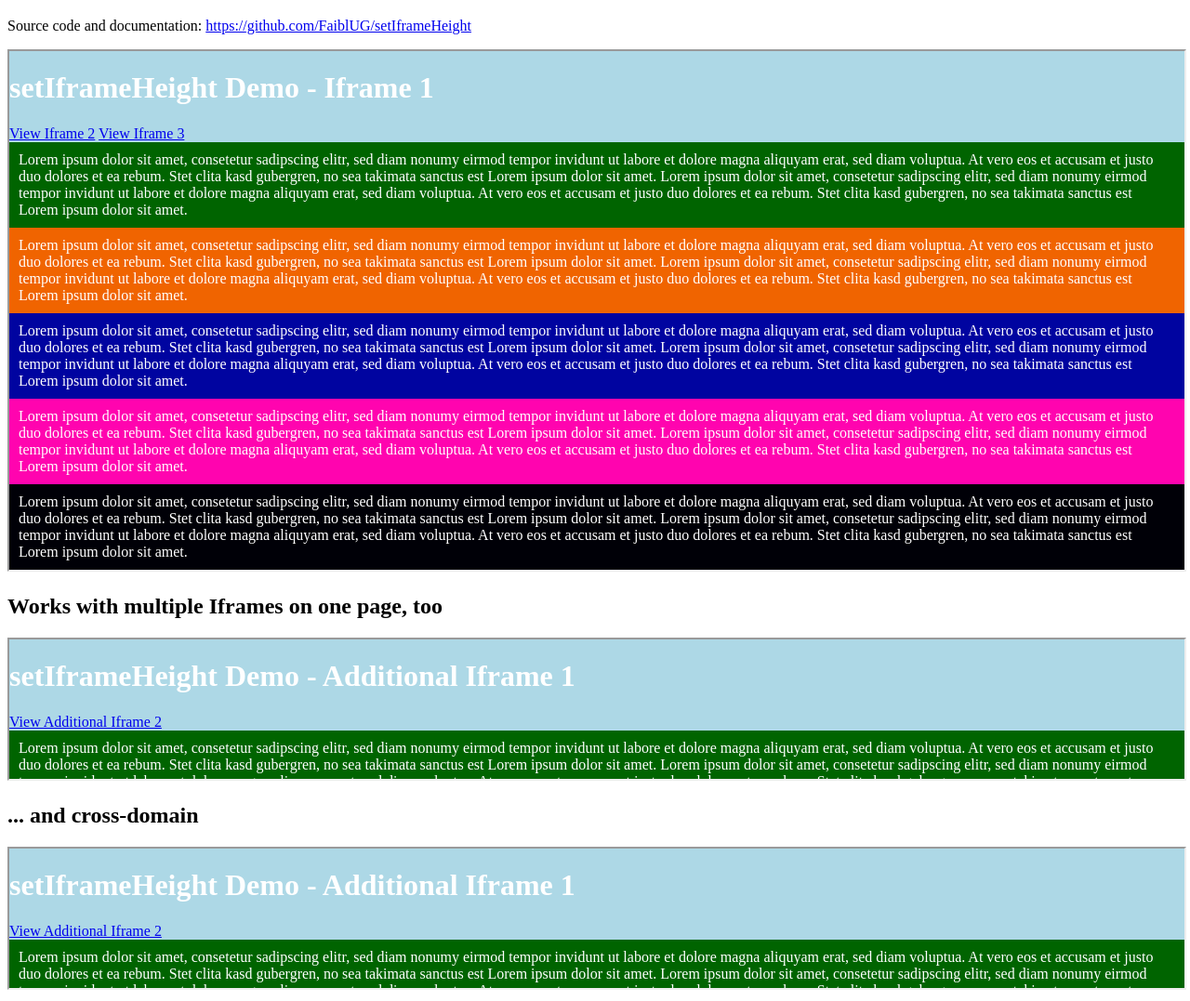
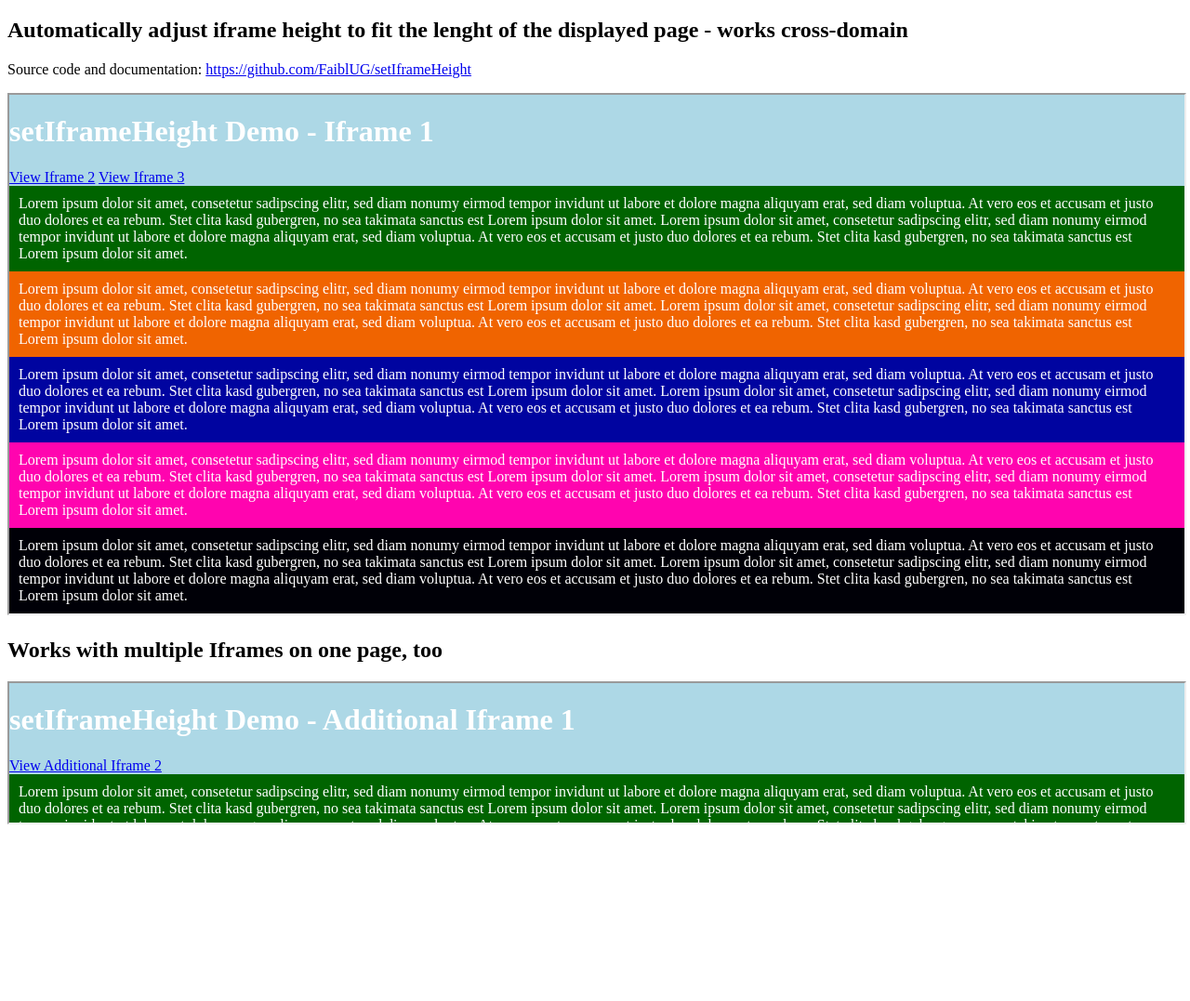
Before and after one commit to FaiblUG/setIframeHeight, a plain HTML site: page index.html in a window 1280 px wide. Shown: the part 61-1138 px from the top of the page at 93% size. After the commit the page ends 960 px from the top, so only its background shows below. Drawn offline with nearby package versions, Linux system fonts and the light colour scheme.

Commit message:
Update 2016-10-27T13:15:01.215Z

```diff
--- a/index.html
+++ b/index.html
@@ -7,6 +7,7 @@
 <body>
 
 <h1>setIframeHeight Demo</h1>
+<h2>Automatically adjust iframe height to fit the lenght of the displayed page - works cross-domain</h2>
 
 <p>Source code and documentation: <a href="https://github.com/FaiblUG/setIframeHeight">https://github.com/FaiblUG/setIframeHeight</a></p>
 
@@ -14,11 +15,6 @@
 
 <h2>Works with multiple Iframes on one page, too</h2>
 <iframe scrolling="no" width="100%" src="additional-iframe-1.html"></iframe>
-
-
-<h2>... and cross-domain</h2>
-<iframe scrolling="no" width="100%" src="./additional-iframe-1.html"></iframe>
-
 
 <script src="//ajax.googleapis.com/ajax/libs/jquery/2.1.4/jquery.min.js"></script>
 <script src="./set-iframe-height-parent.js" async></script>
```
